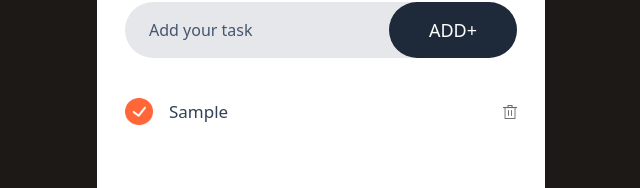
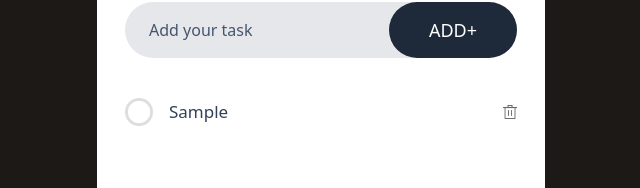
Before and after one commit to elleinad022/todo-list-react-tailwind, a React (Vite) app: page / in a window 1280 px wide. Both pictures are taken after typing "Sample" into the empty fields and a click on the button "ADD+". Shown: the part 243-431 px from the top of the page, without its empty margins (319-959 px from the left). Built offline with nearby package versions, Linux system fonts and the light colour scheme.

Commit message:
Task marking added
Marking tasks in the to-do list as complete and incomplete function added

```diff
--- a/src/components/Todo.jsx
+++ b/src/components/Todo.jsx
@@ -1,4 +1,4 @@
-import React, { useState } from "react";
+import React, { useEffect, useState } from "react";
 import todo_icon from "../assets/todo_icon.png";
 import Todoitems from "./Todoitems";
 import { useRef } from "react";
@@ -30,6 +30,21 @@ const Todo = () => {
     });
   };
 
+  const toggle = (id) => {
+    setTodoList((prevTodo) => {
+      return prevTodo.map((todo) => {
+        if (todo.id === id) {
+          return { ...todo, isComplete: !todo.isComplete };
+        }
+        return todo;
+      });
+    });
+  };
+
+  useEffect(() => {
+    console.log(todoList);
+  }, [todoList]);
+
   return (
     <div className="bg-white place-self-center w-11/12 max-w-md flex flex-col p-7 min-h-[550px] rounded-xl">
       {/* TITLE */}
@@ -55,7 +70,7 @@ const Todo = () => {
         </button>
       </div>
 
-      {/* todo List */}
+      {/* Todo List */}
       <div>
         {todoList.map((item, index) => {
           return (
@@ -65,6 +80,7 @@ const Todo = () => {
               id={item.id}
               isComplete={item.isComplete}
               deleteTodo={deleteTodo}
+              toggle={toggle}
             />
           );
         })}
--- a/src/components/TodoItems.jsx
+++ b/src/components/TodoItems.jsx
@@ -3,12 +3,25 @@ import tick from "../assets/tick.png";
 import not_tick from "../assets/not_tick.png";
 import delete_icon from "../assets/delete.png";
 
-const Todoitems = ({ text, id, isComplete, deleteTodo }) => {
+const Todoitems = ({ text, id, isComplete, deleteTodo, toggle }) => {
   return (
     <div className="flex items-center my-3 gap-2">
-      <div className="flex flex-1 items-center cursor-pointer">
-        <img className="w-7" src={tick} alt="Tick Icon" />
-        <p className="text-slate-700 ml-4 text-[17px]">{text}</p>
+      <div
+        onClick={() => {
+          toggle(id);
+        }}
+        className="flex flex-1 items-center cursor-pointer">
+        <img
+          className="w-7"
+          src={isComplete ? tick : not_tick}
+          alt="Tick Icon"
+        />
+        <p
+          className={`text-slate-700 ml-4 text-[17px] decoration-slate-500 ${
+            isComplete ? "line-through" : ""
+          }`}>
+          {text}
+        </p>
       </div>
 
       <img
```
